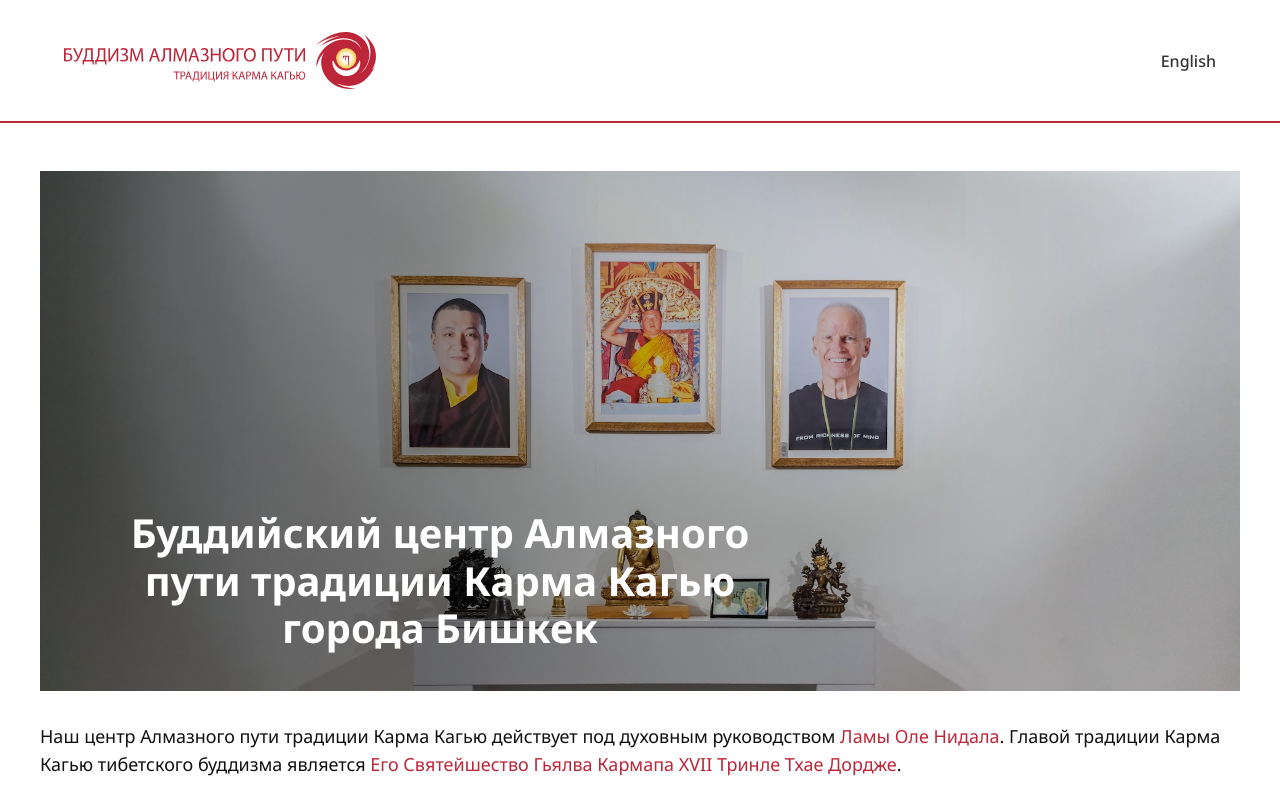
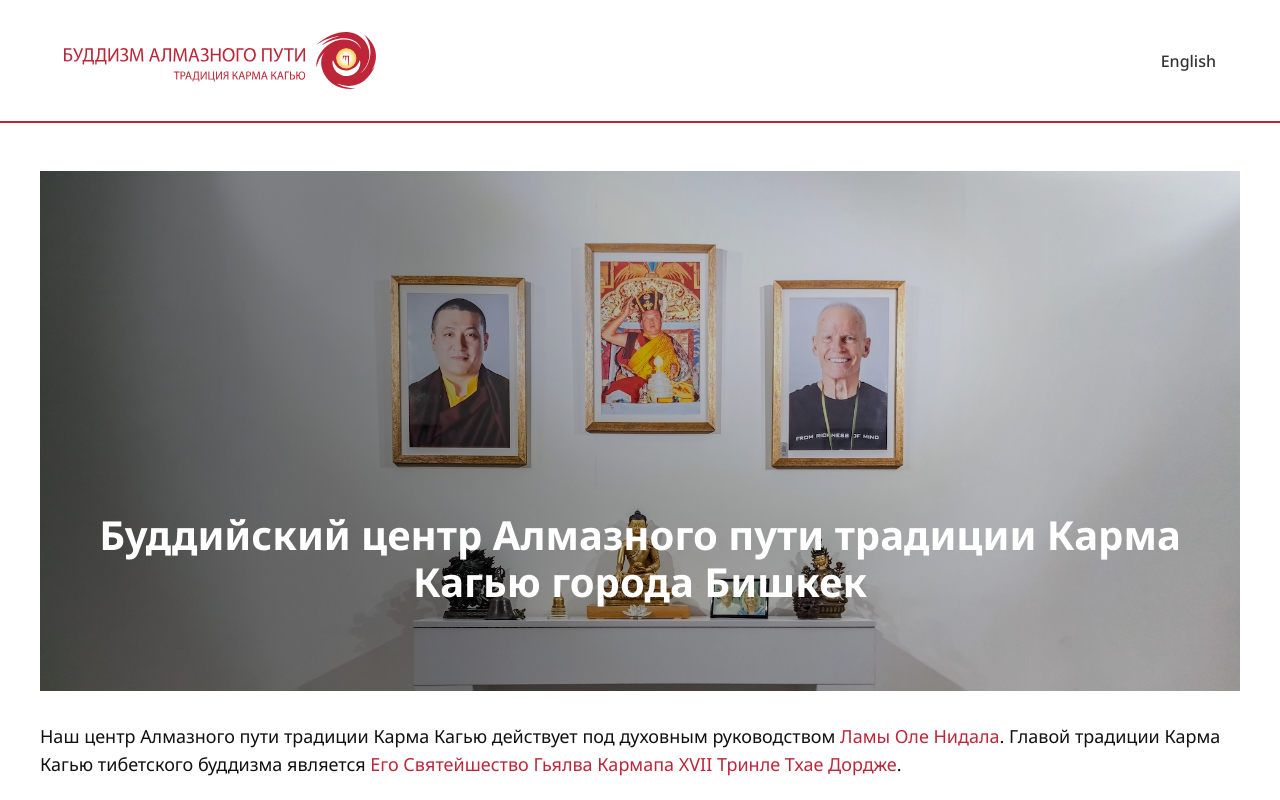
Before and after one commit to web-developer108/buddhism-kg, a React (Vite) app: page / in a window 1280 px wide. Shown: the top 800 px of the page. Built offline with nearby package versions, Linux system fonts and the light colour scheme; a web font is replaced by a local one.

Commit message:
correct og-image

```diff
--- a/index.html
+++ b/index.html
@@ -36,7 +36,7 @@
 
     <meta
             property="og:image"
-            content="https://buddhism.kg/og-image.jpg"
+            content="https://buddhism.kg/og-image-v2.jpg"
     />
 
     <meta
--- a/src/components/BishkekCenterSection/BishkekCenterSection.module.css
+++ b/src/components/BishkekCenterSection/BishkekCenterSection.module.css
@@ -17,7 +17,6 @@
 .image {
     position: absolute;
     inset: 0;
-
     width: 100%;
     height: 100%;
     object-position: top center;
@@ -27,7 +26,6 @@
 .overlay {
     position: absolute;
     inset: 0;
-
     background: linear-gradient(
             90deg,
             rgba(0, 0, 0, 0.55) 0%,
@@ -37,15 +35,11 @@
 }
 
 .title {
-    position: absolute;
-    left: 40px;
-    bottom: 40px;
-
+    position: relative;
     z-index: 1;
-
-    max-width: 720px;
+    max-width: 1200px;
     margin: 0 auto;
-
+    padding: 340px 24px 40px;
     color: #ffffff;
     font-size: 40px;
     line-height: 1.18;
@@ -83,13 +77,10 @@
     display: inline-flex;
     align-items: center;
     gap: 10px;
-
     margin-top: 2px;
     padding: 0;
-
     border: none;
     background: transparent;
-
     color: #111111;
     font-family: inherit;
     font-size: 14px;
@@ -112,9 +103,7 @@
     }
 
     .title {
-        padding: 140px 20px 32px;
         font-size: 30px;
-        left: 0;
     }
 
     .content {
@@ -125,7 +114,6 @@
         margin-bottom: 20px;
         font-size: 16px;
         line-height: 1.6;
-
     }
 }
 
@@ -135,7 +123,6 @@
     }
 
     .title {
-        padding: 112px 16px 28px;
         font-size: 24px;
         left: 0;
     }
--- a/src/components/Footer/Footer.module.css
+++ b/src/components/Footer/Footer.module.css
@@ -40,6 +40,6 @@
 
     .container {
         flex-direction: column;
-        align-items: flex-start;
+        align-items: anchor-center;
     }
 }
--- a/src/components/Footer/Footer.tsx
+++ b/src/components/Footer/Footer.tsx
@@ -1,6 +1,5 @@
 import { useState } from 'react';
 import { useTranslation } from 'react-i18next';
-
 import { PrivacyModal } from '../PrivacyModal/PrivacyModal';
 import styles from './Footer.module.css';
 
```
Also changed, not shown: public/og-image-v2.jpg (renamed from public/og-image.jpg).
